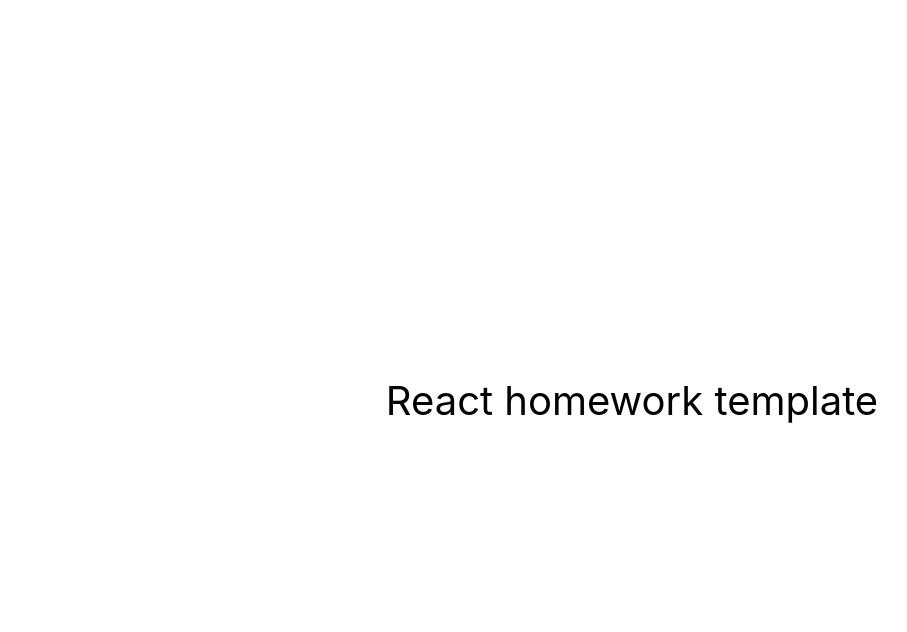
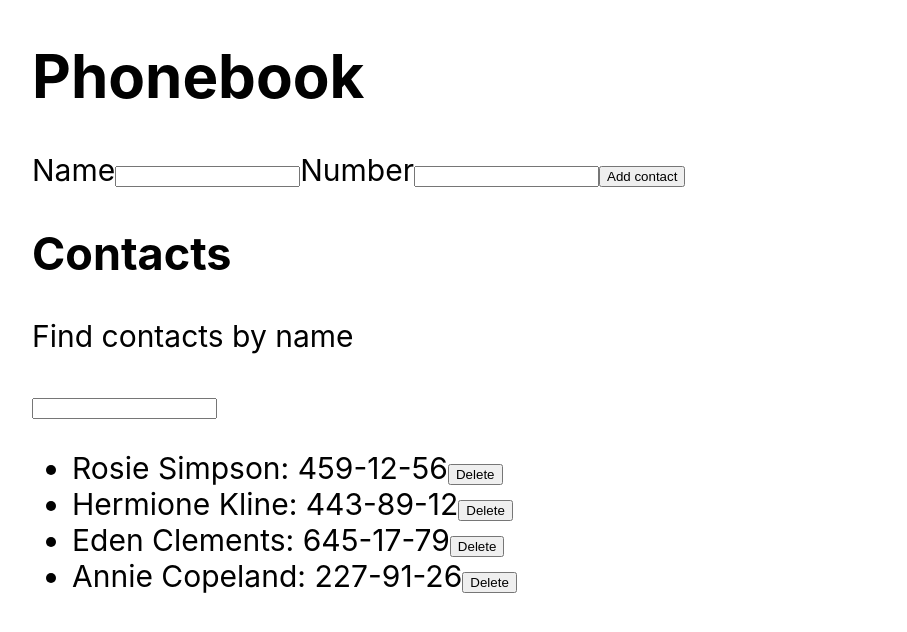
Before and after one commit to Nataly-Moskalenko/goit-react-hw-02-phonebook, a React (Create React App) app: page / in a window 1280 px wide. Shown: the top 632 px of the page, without its empty margins (8-915 px from the left). Built offline with nearby package versions, Linux system fonts and the light colour scheme.

Commit message:
creates components

```diff
--- a/src/components/App.jsx
+++ b/src/components/App.jsx
@@ -1,16 +1,48 @@
+import ContactForm from './contactForm/ContactForm';
+import ContactList from './contactList/ContactList';
+import ContactItem from './contactItem/ContactItem';
+import Filter from './filter/Filter';
+
 export const App = () => {
+  // state = {
+  //   contacts: [
+  //     {id: 'id-1', name: 'Rosie Simpson', number: '459-12-56'},
+  //     {id: 'id-2', name: 'Hermione Kline', number: '443-89-12'},
+  //     {id: 'id-3', name: 'Eden Clements', number: '645-17-79'},
+  //     {id: 'id-4', name: 'Annie Copeland', number: '227-91-26'},
+  //   ],
+  //   filter: '',
+  //   name: '',
+  //   number: ''
+  // }
+
   return (
     <div
       style={{
         height: '100vh',
-        display: 'flex',
-        justifyContent: 'center',
-        alignItems: 'center',
-        fontSize: 40,
-        color: '#010101'
+        marginLeft: '40px',
+        // display: 'flex',
+        // flexDirection: 'column',
+        // justifyContent: 'center',
+        // alignItems: 'center',
+        fontSize: 30,
+        color: '#010101',
       }}
     >
-      React homework template
+      <h1>Phonebook</h1>
+      <ContactForm />
+      <h2>Contacts</h2>
+      <Filter />
+      <ContactList>
+        <ContactItem
+          contacts={[
+            { id: 'id-1', name: 'Rosie Simpson', number: '459-12-56' },
+            { id: 'id-2', name: 'Hermione Kline', number: '443-89-12' },
+            { id: 'id-3', name: 'Eden Clements', number: '645-17-79' },
+            { id: 'id-4', name: 'Annie Copeland', number: '227-91-26' },
+          ]}
+        ></ContactItem>
+      </ContactList>
     </div>
   );
 };
--- /dev/null
+++ b/src/components/contactForm/ContactForm.jsx
@@ -0,0 +1,26 @@
+import css from './ContactForm.module.css';
+// import PropTypes from 'prop-types';
+
+export default function ContactForm({}) {
+  return (
+    <form className={css.contactForm}>
+      <label>Name</label>
+      <input
+        type="text"
+        name="name"
+        pattern="^[a-zA-Zа-яА-Я]+(([' -][a-zA-Zа-яА-Я ])?[a-zA-Zа-яА-Я]*)*$"
+        title="Name may contain only letters, apostrophe, dash and spaces. For example Adrian, Jacob Mercer, Charles de Batz de Castelmore d'Artagnan"
+        required
+      />
+      <label>Number</label>
+      <input
+        type="tel"
+        name="number"
+        pattern="\+?\d{1,4}?[-.\s]?\(?\d{1,3}?\)?[-.\s]?\d{1,4}[-.\s]?\d{1,4}[-.\s]?\d{1,9}"
+        title="Phone number must be digits and can contain spaces, dashes, parentheses and can start with +"
+        required
+      />
+      <button type="submit">Add contact</button>
+    </form>
+  );
+}
--- /dev/null
+++ b/src/components/contactItem/ContactItem.jsx
@@ -0,0 +1,12 @@
+// import css from './ContactItem.module.css';
+// import PropTypes from 'prop-types';
+
+export default function ContactItem({ contacts }) {
+  return contacts.map(contact => (
+    <li id={contact.id}>
+      <span>{contact.name}: </span>
+      <span>{contact.number}</span>
+      <button type="button">Delete</button>
+    </li>
+  ));
+}
--- /dev/null
+++ b/src/components/contactList/ContactList.jsx
@@ -0,0 +1,18 @@
+// import css from './ContactList.module.css';
+// import PropTypes from 'prop-types';
+
+export default function ContactList({children}) {
+  return (
+    <ul>
+      {children}
+    </ul>
+  );
+}
+
+// export default function ContactList({contacts}) {
+//     return (
+//       <ul>
+//         {contacts.map(contact => <li id={contact.id}></li>)}
+//       </ul>
+//     );
+//   }
--- /dev/null
+++ b/src/components/filter/Filter.jsx
@@ -0,0 +1,11 @@
+// import css from './Filter.module.css';
+// import PropTypes from 'prop-types';
+
+export default function Filter({}) {
+  return (
+    <div>
+      <p>Find contacts by name</p>
+      <input type="text" />
+    </div>
+  );
+}
```
Also changed, not shown: src/components/contactForm/ContactForm.module.css (added), src/components/contactItem/ContactItem.module.css (added), src/components/contactList/ContactList.module.css (added), src/components/filter/Filter.module.css (added).
